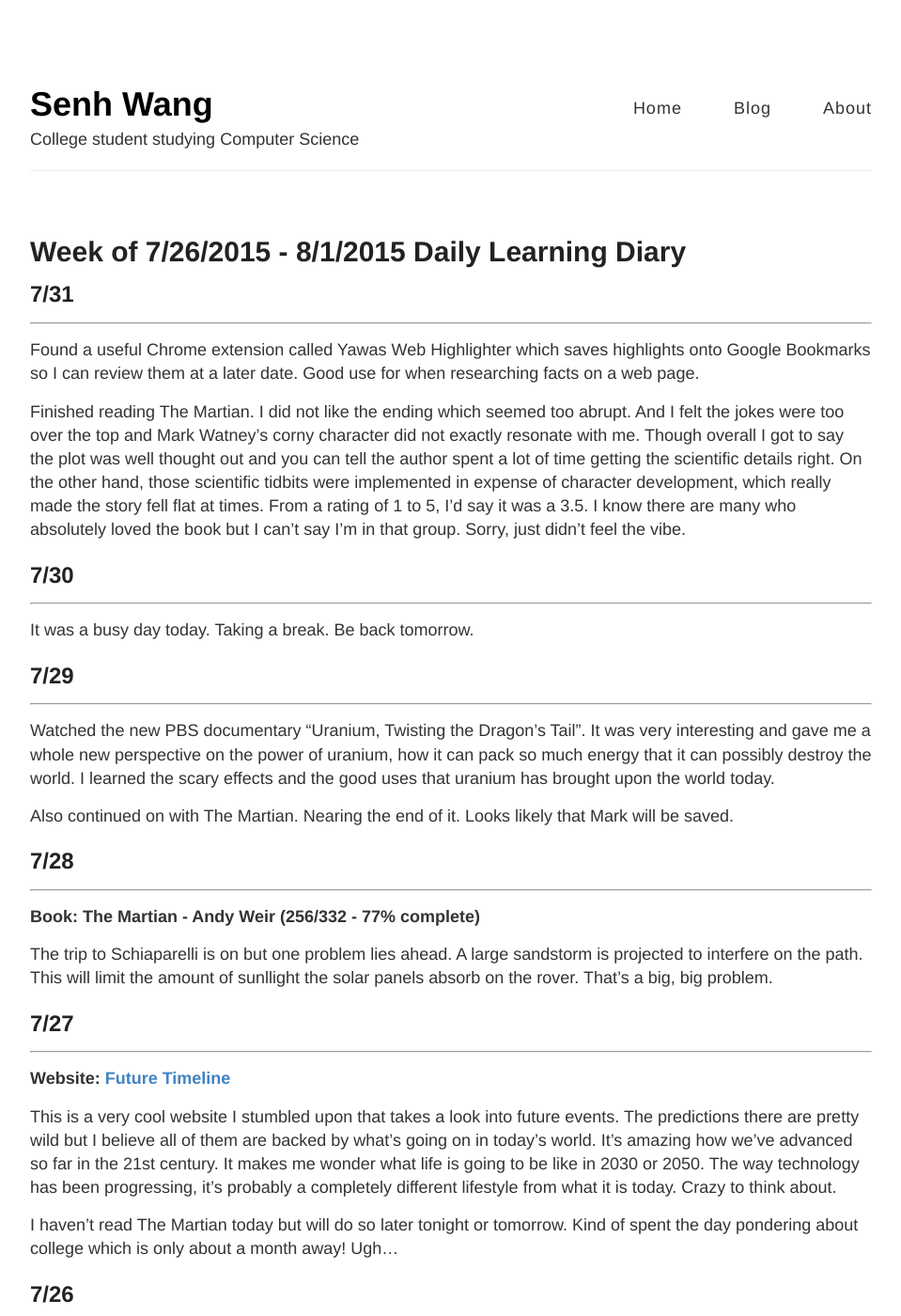
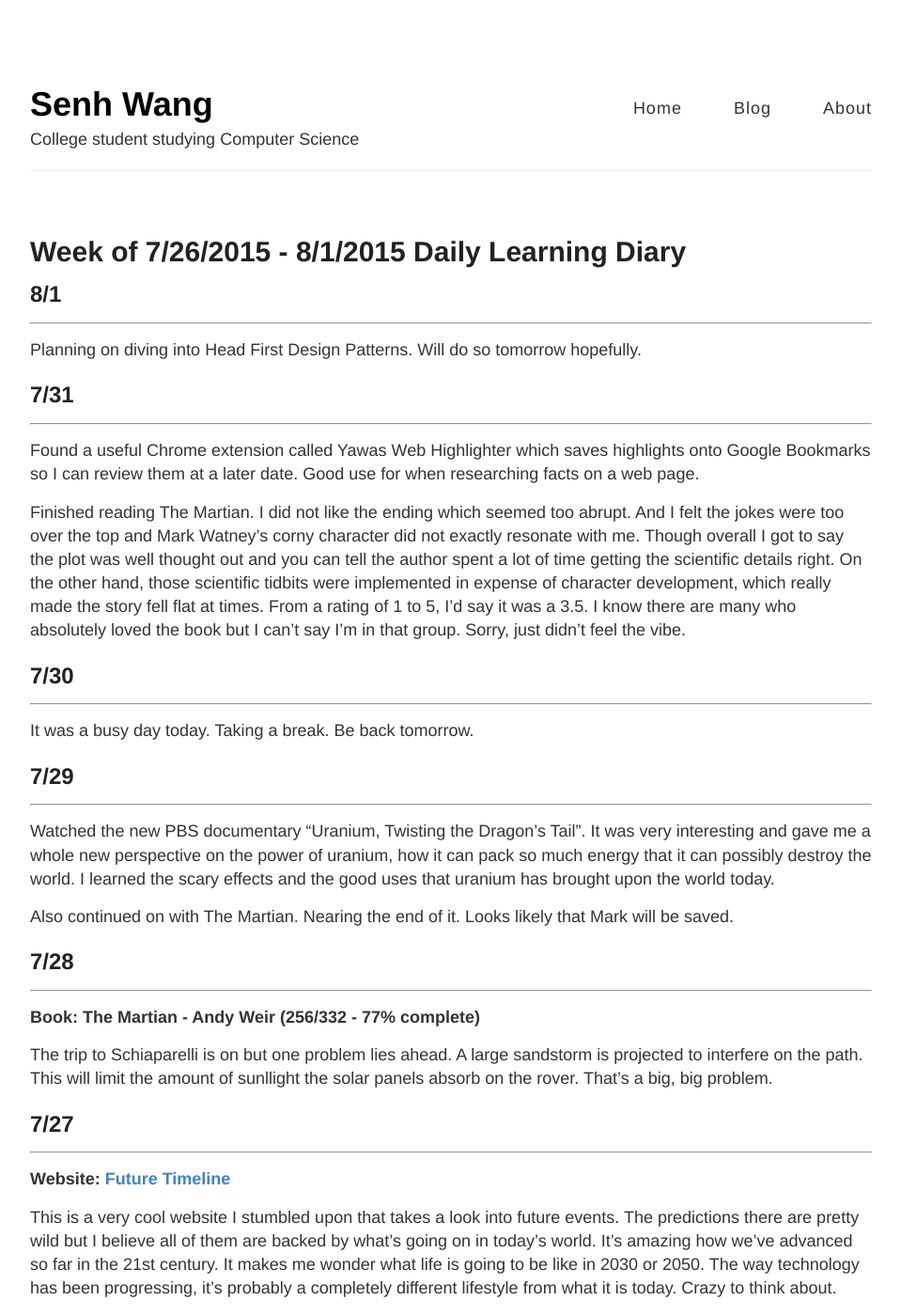
Before and after one commit to SenhW/senhw.github.io, a Jekyll site: the page built from _posts/2015-07-26-7-26-2015-learning-diary.md, in a window 1280 px wide and 1400 px high. Shown: the whole window at 94% size, without its empty margins (160-1119 px from the left). Built offline with Jekyll 4.4.1, drawn with Linux system fonts in a browser that asks for light colours; Markdown is read by kramdown in place of the engine named in the settings; some of the changed text lies outside the part shown.

Commit message:
8/1 entry

```diff
--- a/_posts/2015-07-26-7-26-2015-learning-diary.md
+++ b/_posts/2015-07-26-7-26-2015-learning-diary.md
@@ -2,8 +2,12 @@
 layout: post
 title: Week of 7/26/2015 - 8/1/2015 Daily Learning Diary
 permalink: /blog/7-26-2015-learning-diary/
-date: 2015-07-31
+date: 2015-08-01
 ---
+
+## 8/1
+---
+Planning on diving into Head First Design Patterns. Will do so tomorrow hopefully.
 
 ## 7/31
 ---
```
